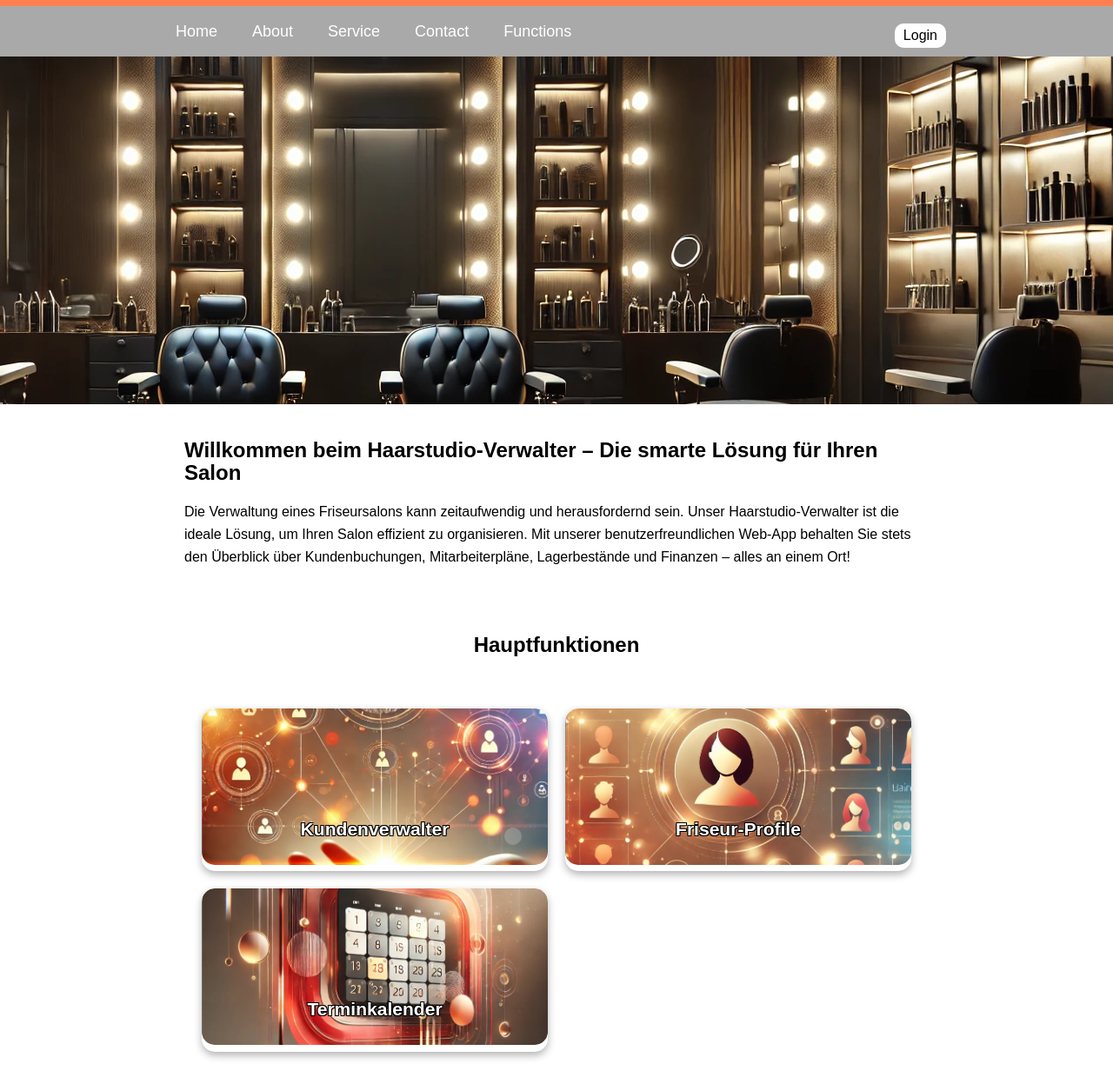
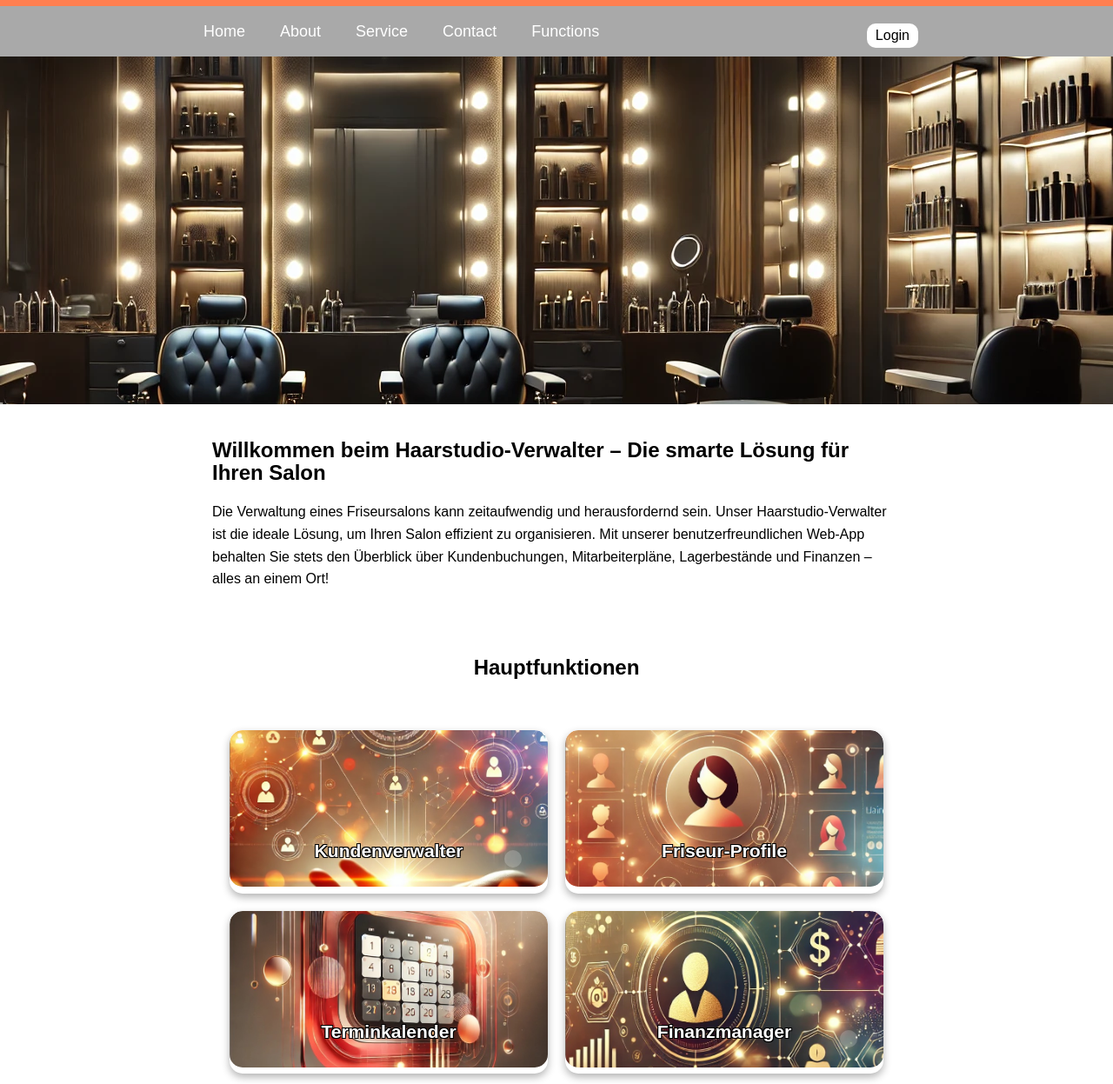
Before and after one commit to 7DennisBad/FriseurManager, a website built with webpack: page untitled/index.html in a window 1280 px wide. Shown: the part 81-1328 px from the top of the page at 87% size. Built offline with nearby package versions, Linux system fonts and the light colour scheme.

Commit message:
paar kleinigkeiten

```diff
--- a/untitled/css/style.css
+++ b/untitled/css/style.css
@@ -10,7 +10,7 @@ body {
 
 /* Container für zentrierte Inhalte */
 .container {
-  width: 70%;
+  width: 65%;
   margin: auto;
   display: flex;
   justify-content: space-between;
@@ -35,7 +35,7 @@ body {
 
 #FirstPageNav .container {
   display: flex;
-  width: 70%;
+  width: 65%;
   justify-content: space-between;
   align-items: center;
 }
--- a/untitled/index.html
+++ b/untitled/index.html
@@ -86,7 +86,14 @@
         <img src="img/calender.jpg" alt="Terminkalender">
         <div class="card-content">
           <h3>Terminkalender</h3>
+        </div>
+      </div>
 
+      <div class="card">
+        <img src="img/finanzen.jpg" alt="Finanzmanager">
+        <div class="card-content">
+          <h3>Finanzmanager</h3>
+          <a href="#" class="card-link"></a>
         </div>
       </div>
 
```
Also changed, not shown: untitled/img/finanzen.jpg (added).
